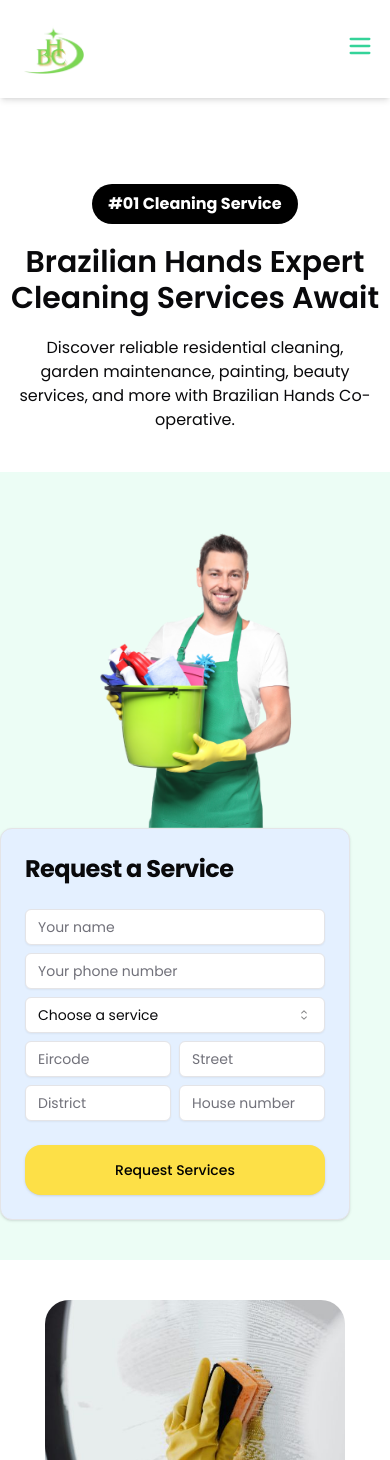
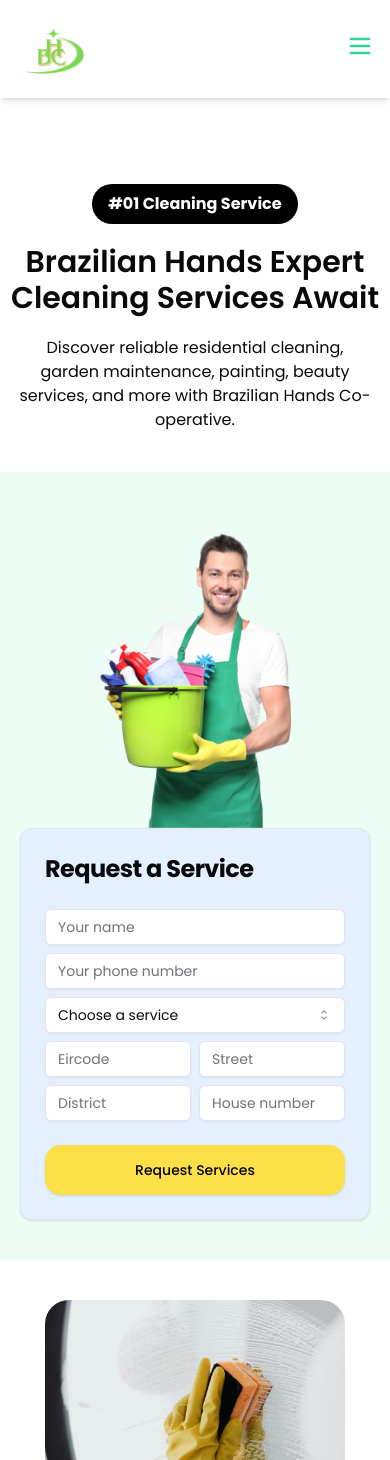
Before and after one commit to eliasacneto/web-hands-cooperative, a Next.js app: page / in a window 390 px wide. Shown: the top 1460 px of the page. Built offline with nearby package versions, Linux system fonts and the light colour scheme.

Commit message:
hero adjusted

```diff
--- a/components/hero.tsx
+++ b/components/hero.tsx
@@ -75,7 +75,7 @@
             alt="hero-img"
           />
         </div>
-        <div className="flex z-10 lg:w-1/2  justify-center pr-10 items-center lg:justify-start lg:items-end lg:mt-10 lg:mb-10 pb-10">
+        <div className="flex z-10 lg:w-1/2  justify-center lg:pr-10 items-center lg:justify-start lg:items-end lg:mt-10 lg:mb-10 pb-10">
           <Form />
         </div>
       </div>
```
